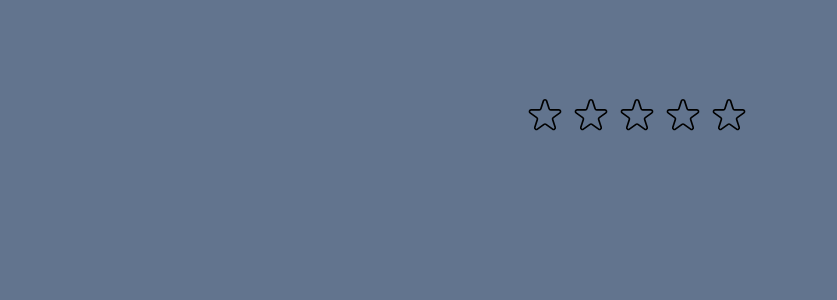
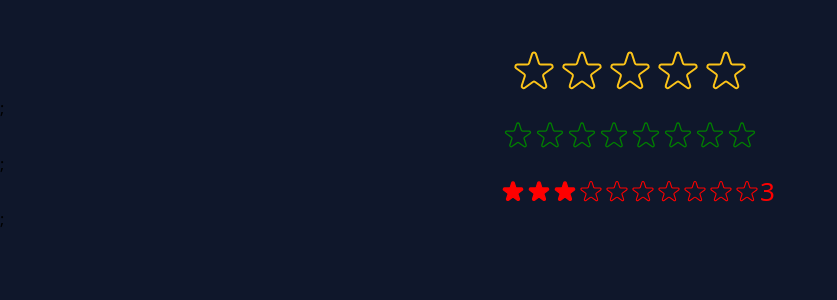
Before and after one commit to 01mehran/star-rating, a React (Vite) app: page / in a window 1280 px wide. Shown: the top 300 px of the page, without its empty margins (0-837 px from the left). Built offline with nearby package versions, Linux system fonts and the light colour scheme.

Commit message:
feat: reusable StarRating component with maxRate, defaultRate, color & size

```diff
--- a/src/App.tsx
+++ b/src/App.tsx
@@ -2,10 +2,10 @@ import StarRating from "./StarRating";
 
 function App() {
   return (
-    <div className="h-dvh bg-slate-500 pt-24    ">
-      <div className="flex flex-col space-y-3 items-start mx-auto w-fit">
-        <StarRating />
-      </div>
+    <div className="h-dvh bg-slate-900 pt-12 w-full">
+      <StarRating />;
+      <StarRating color="green" maxRate={8} size={32} />;
+      <StarRating color="red" maxRate={10} size={26} defaultRate={3} />;
     </div>
   );
 }
--- a/src/StarRating.tsx
+++ b/src/StarRating.tsx
@@ -2,6 +2,9 @@ import { useState } from "react";
 
 type StarRatingProps = {
   maxRate?: number;
+  color?: string;
+  size?: number;
+  defaultRate?: number;
 };
 
 type StarProps = {
@@ -9,10 +12,17 @@ type StarProps = {
   full: boolean;
   onHoverIn: () => void;
   onHoverOut: () => void;
+  color?: string;
+  size?: number;
 };
 
-function StarRating({ maxRate = 5 }: StarRatingProps) {
-  const [rating, setRating] = useState<number | null>(null);
+function StarRating({
+  maxRate = 5,
+  color = "#fcc419",
+  size = 48,
+  defaultRate = 0,
+}: StarRatingProps) {
+  const [rating, setRating] = useState<number | null>(defaultRate);
   const [tempRating, setTempRating] = useState<number | null>(null);
 
   const handleSetRating = (rate: number) => {
@@ -20,27 +30,33 @@ function StarRating({ maxRate = 5 }: StarRatingProps) {
   };
 
   return (
-    <div className="bg-slate-500 text-center">
-      <article className="flex  justify-center text-wrap space-x-1.5 items-center">
+    <div className="flex items-start justify-center ">
+      <div className="flex items-center w-full justify-center">
+        <div className="flex ">
           {Array.from({ length: maxRate }, (_, i) => (
             <Star
               key={i}
               onRate={() => handleSetRating(i + 1)}
               full={tempRating ? tempRating >= i + 1 : (rating ?? 0) >= i + 1}
-            // full={rating !== null && rating >= i + 1}
-            // full={rating! >= i + 1}
-            // <Star key={i} onRate={() => setRating(i + 1)} />
               onHoverIn={() => setTempRating(i + 1)}
               onHoverOut={() => setTempRating(0)}
+              color={color}
+              size={size}
             />
           ))}
-        <span className="text-3xl">{tempRating || rating || null}</span>
-      </article>
+        </div>
+        <p
+          className="text-3xl "
+          style={{ color: color, minWidth: "20px", fontSize: `${size}px` }}
+        >
+          {tempRating || rating || ""}
+        </p>
+      </div>
     </div>
   );
 }
 
-function Star({ onRate, full, onHoverIn, onHoverOut }: StarProps) {
+function Star({ onRate, full, onHoverIn, onHoverOut, color, size }: StarProps) {
   return (
     <span
       role="button"
@@ -48,24 +64,27 @@ function Star({ onRate, full, onHoverIn, onHoverOut }: StarProps) {
       onClick={onRate}
       onMouseEnter={onHoverIn}
       onMouseLeave={onHoverOut}
+      style={{ width: `${size}px`, height: `${size}px` }}
     >
       {full ? (
         //  Full star;
         <svg
+          style={{ width: size, height: size }}
           xmlns="http://www.w3.org/2000/svg"
           viewBox="0 0 20 20"
-          fill="#000"
-          stroke="#000"
+          fill={color}
+          stroke={color}
         >
           <path d="M9.049 2.927c.3-.921 1.603-.921 1.902 0l1.07 3.292a1 1 0 00.95.69h3.462c.969 0 1.371 1.24.588 1.81l-2.8 2.034a1 1 0 00-.364 1.118l1.07 3.292c.3.921-.755 1.688-1.54 1.118l-2.8-2.034a1 1 0 00-1.175 0l-2.8 2.034c-.784.57-1.838-.197-1.539-1.118l1.07-3.292a1 1 0 00-.364-1.118L2.98 8.72c-.783-.57-.38-1.81.588-1.81h3.461a1 1 0 00.951-.69l1.07-3.292z" />
         </svg>
       ) : (
         //  Empty star
         <svg
+          style={{ width: size, height: size }}
           xmlns="http://www.w3.org/2000/svg"
           fill="none"
           viewBox="0 0 24 24"
-          stroke="#000"
+          stroke={color}
         >
           <path
             strokeLinecap="round"
```
Lines whose indentation alone changed are shown as unchanged.
